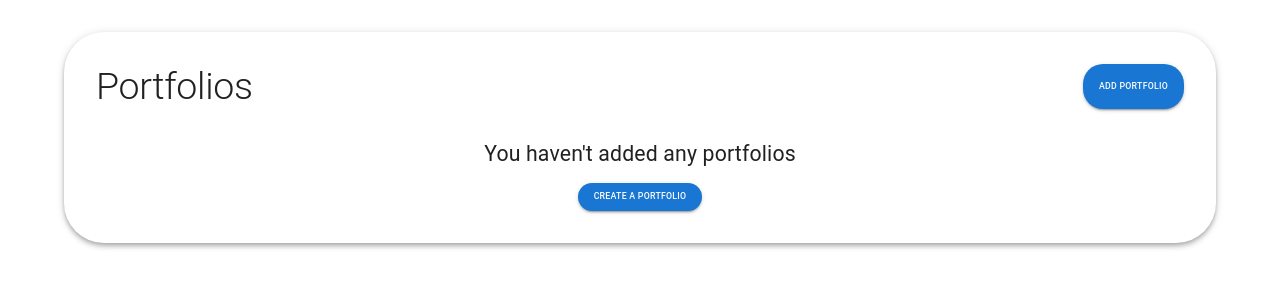
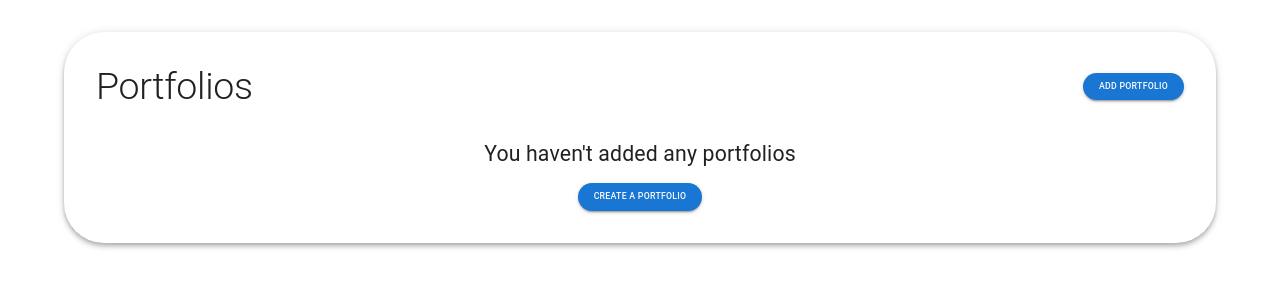
Before and after one commit to chaseltb/full-stack-stock-app, a React (Create React App) app in the folder client/lavadonut/: page /portfolios in a window 1280 px wide. Shown: the top 300 px of the page. Built offline with nearby package versions, Linux system fonts and the light colour scheme; sample sign-in values are in the browser's storage.

Commit message:
fix bugs in portfolio and stock.js

```diff
--- a/client/lavadonut/src/Portfolios.js
+++ b/client/lavadonut/src/Portfolios.js
@@ -25,7 +25,7 @@ function Portfolios() {
     return (
         <Container maxWidth="lg">
             <Paper elevation={4} sx={{ mt: 4, p: 4, borderRadius: 10 }}>
-                <Box sx={{ display: "flex", justifyContent: "space-between", alignItem: "center", mb: 4}}>
+                <Box sx={{ display: "flex", justifyContent: "space-between", alignItems: "center", mb: 4}}>
                     <Typography variant="h2">
                         Portfolios
                     </Typography>
@@ -59,7 +59,7 @@ function Portfolios() {
                                     Total Value:
                                 </Typography>
                                 <Typography variant="body1"
-                                    color={portfolio.unrealizedGainOrLoss >= 0 ? "success" : "error"}>
+                                    color={portfolio.unrealizedGainOrLoss >= 0 ? "success.main" : "error.main"}>
                                         Unrealized Gain/Loss:
                                 </Typography>
                             </Box>
--- a/client/lavadonut/src/Stock.js
+++ b/client/lavadonut/src/Stock.js
@@ -10,7 +10,7 @@ function Stock({stock, onBack}) {
     const url = "http://localhost:8080/api/";
 
     useEffect(() => {
-        if (Stock.id) {
+        if (stock?.id) {
             loadOrders();
         }
     }, [stock]);
@@ -78,7 +78,7 @@ function Stock({stock, onBack}) {
                         <Paper key={order.id} elevation={2} sx={{ mb: 2, p: 2, borderRadius: 6 }}>
                             <Box sx={{ display: "flex", justifyContent: "space-between", alignItems: "center" }}>
                                 <Box>
-                                    <Typography variant="h4" color={order.type === "Buy" ? "success" : "error"}>
+                                    <Typography variant="h4" color={order.type === "Buy" ? "success.main" : "error.main"}>
                                         {order.type}: {order.date}
                                     </Typography>
                                     <Typography variant="body1">
```
